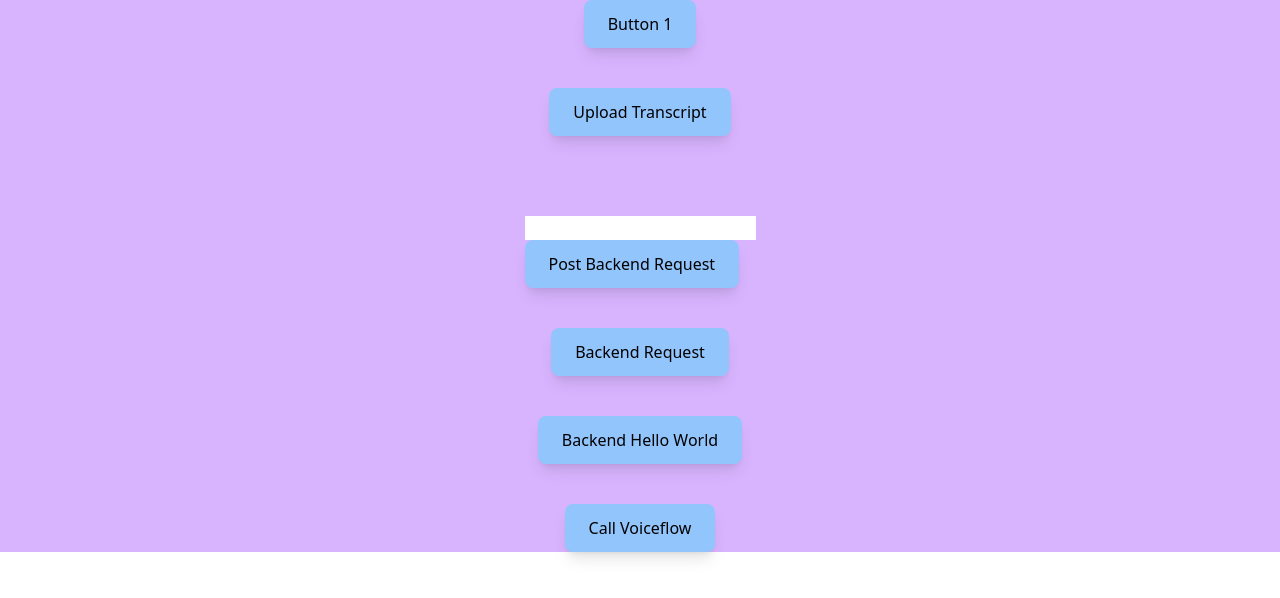
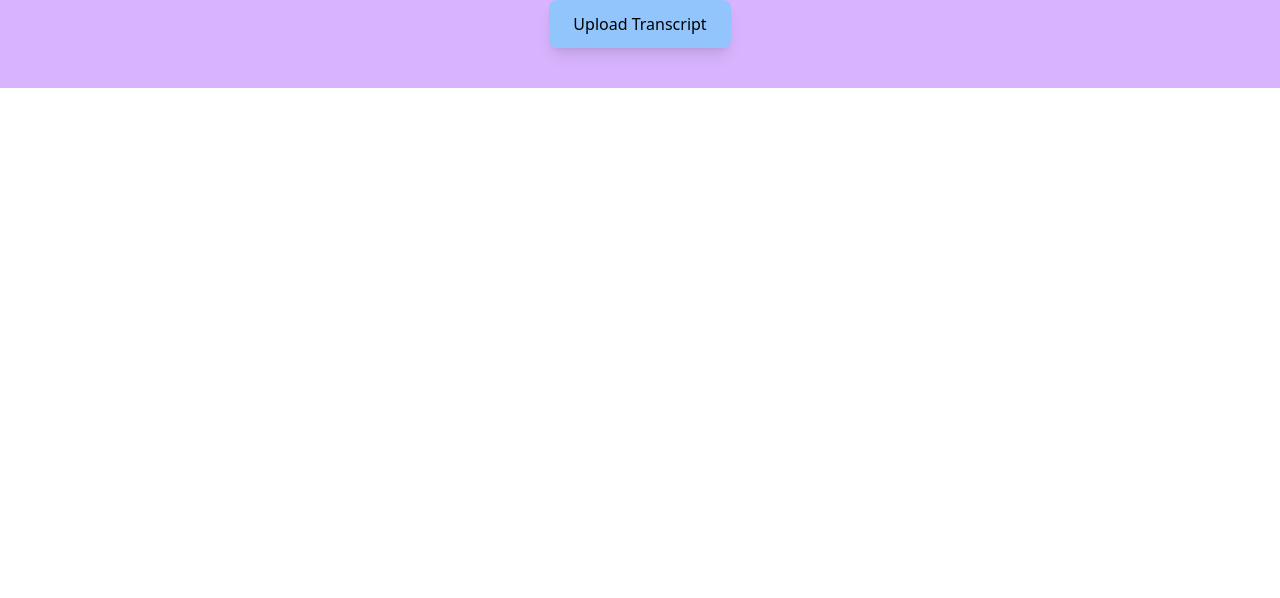
Before and after one commit to BestFloww/BestFlow, a React (Create React App) app in the folder front-end/: page / in a window 1280 px wide. Shown: the top 598 px of the page. Built offline with nearby package versions, Linux system fonts and the light colour scheme.

Commit message:
added coverage to gitignore and cleaned up MainPage.jsx

```diff
--- a/front-end/src/components/MainPage.jsx
+++ b/front-end/src/components/MainPage.jsx
@@ -21,27 +21,12 @@ class MainPage extends Component {
             <div className="MainPage bg-purple-300 flex">
               <div className="flex gap-y-10 w-full flex-col">
                 <div className="justify-center flex">
-                  <BaseButton click={() => console.log("Hello world")} text={"Button 1"} />
-                </div>
-                <div className="justify-center flex">
                   <BaseButton
                     click={this.toggleTranscriptUploadModal}
                     text="Upload Transcript" />
                 </div>
                 <div className="justify-center flex">
                   <TranscriptUploadModal show={this.state.showTranscriptUploadModal} />
-                </div>
-                <div className="justify-center flex">
-                  <PostRequestButton/>
-                </div>
-                <div className="justify-center flex">
-                  <RequestButton/>
-                </div>
-                <div className="justify-center flex">
-                  <HelloWorldButton/>
-                </div>
-                <div className="justify-center flex">
-                  <VoiceFlowButton/>
                 </div>
               </div>
             </div>
```
Also changed, not shown: 1 other file (tests, documents, lock files or other folders).
